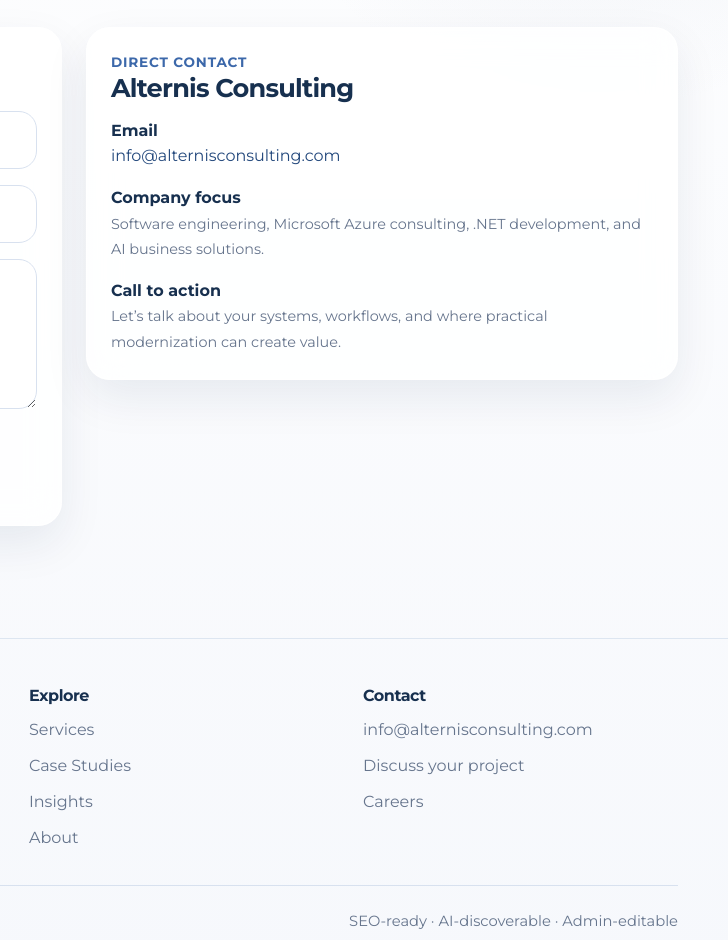
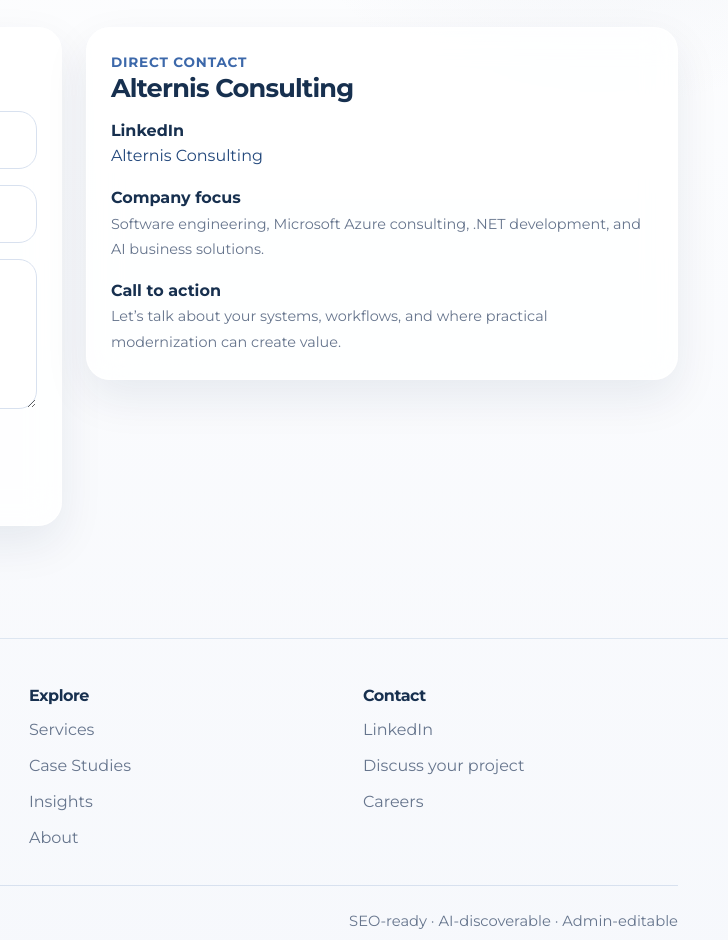
Before and after one commit to vikkarlstrom-rgb/AlternisConsulting, a plain HTML site: page contact.html in a window 1280 px wide. Shown: the part 540-1480 px from the top of the page, 552-1280 px from the left. Drawn offline with Linux system fonts and the light colour scheme.

Commit message:
Add files via upload

```diff
--- a/contact.html
+++ b/contact.html
@@ -74,7 +74,7 @@
                 <div class="kicker">Direct contact</div>
                 <h3>Alternis Consulting</h3>
                 <div class="contact-list">
-                  <div><strong>Email</strong><br><a href="mailto:info@alternisconsulting.com">info@alternisconsulting.com</a></div>
+                  <div><strong>LinkedIn</strong><br><a href="https://se.linkedin.com/company/alternis-consulting" target="_blank" rel="noopener noreferrer">Alternis Consulting</a></div>
                   <div><strong>Company focus</strong><br><span class="small">Software engineering, Microsoft Azure consulting, .NET development, and AI business solutions.</span></div>
                   <div><strong>Call to action</strong><br><span class="small">Let’s talk about your systems, workflows, and where practical modernization can create value.</span></div>
                 </div>
@@ -99,7 +99,7 @@
           </div>
           <div>
             <h4>Contact</h4>
-            <a href="mailto:info@alternisconsulting.com">info@alternisconsulting.com</a>
+            <a href="https://se.linkedin.com/company/alternis-consulting" target="_blank" rel="noopener noreferrer">LinkedIn</a>
             <a href="contact.html">Discuss your project</a>
             <a href="careers.html">Careers</a>
           </div>
```
Also changed, not shown: about.html (+1 -1 lines), admin.html (+1 -1 lines), careers.html (+1 -1 lines), case-studies.html (+1 -1 lines), case-study.html (+1 -1 lines), index.html (+1 -1 lines), insight.html (+1 -1 lines), insights.html (+1 -1 lines), service-ai.html (+1 -1 lines), service-software.html (+1 -1 lines), services.html (+1 -1 lines), 2 other files.
